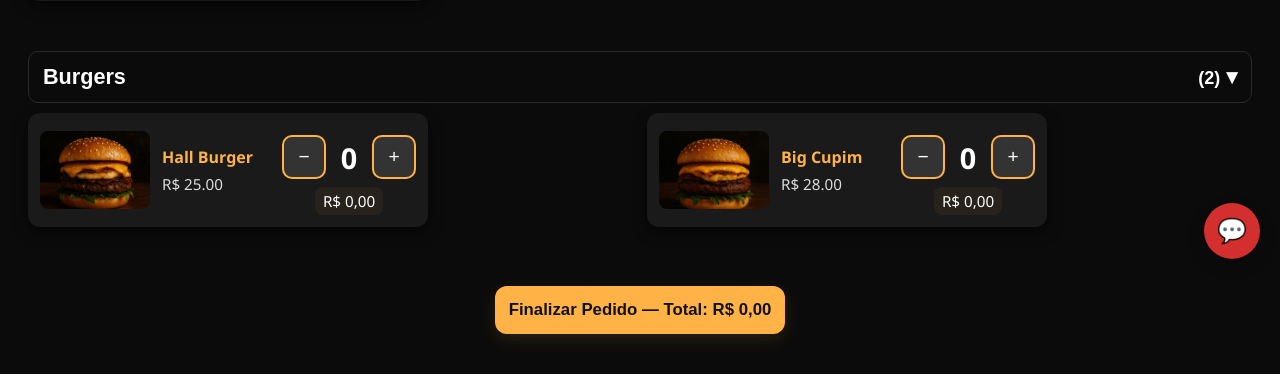
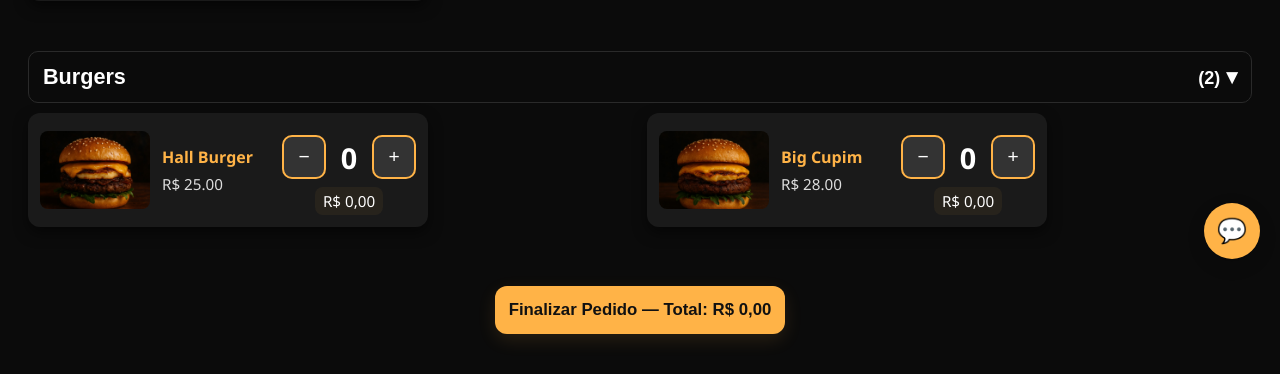
Before and after one commit to 71996376290r-sketch/nachapadelivery-txt, a Flask app: page / in a window 1280 px wide. Shown: the part 521-895 px from the top of the page. Run offline with Flask 3, Linux system fonts and the light colour scheme.

Commit message:
Update style.css

```diff
--- a/static/css/style.css
+++ b/static/css/style.css
@@ -314,7 +314,7 @@ body {
   border:none;
   box-shadow: 0 6px 18px rgba(0,0,0,0.16);
   font-size:24px;
-  background:#d32f2f;
+  background:#ffb347;
   color:white;
   z-index:9998;
 }
```
